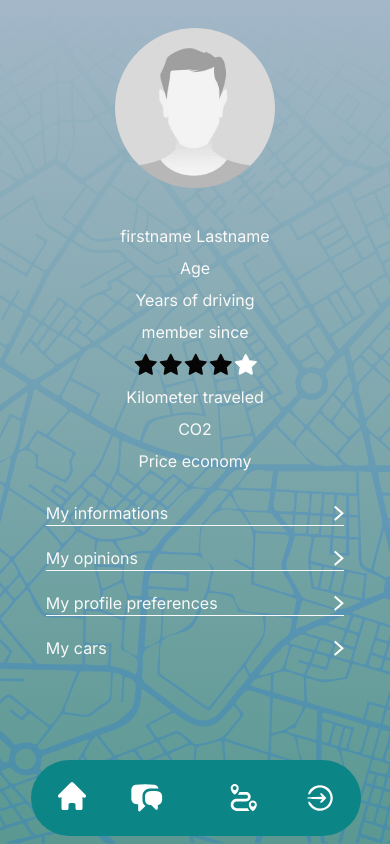
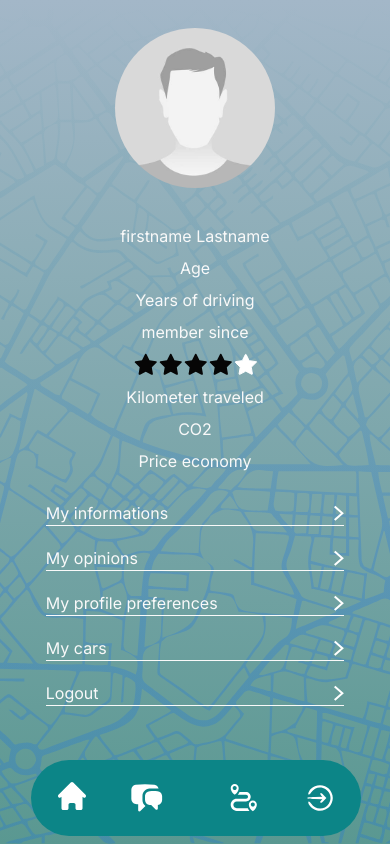
Before and after one commit to WildCodeSchool/2023-09-orleans-cda-projet2-groupe-b, a React (Vite) app in the folder packages/frontend/web/: page /profile in a window 390 px wide. Built offline with nearby package versions, Linux system fonts and the light colour scheme; no server answers.

Commit message:
not finish

```diff
--- a/packages/frontend/web/src/components/Navbar.tsx
+++ b/packages/frontend/web/src/components/Navbar.tsx
@@ -31,6 +31,23 @@ export default function Navbar() {
       ...prevModals,
       [modalKey]: false,
     }));
+  };
+
+  const Logout = async () => {
+    try {
+      const response = await fetch(`/api/auth/logout`, {
+        method: 'POST',
+      });
+
+      if (response.ok) {
+        setIsLoggedIn(false);
+        navigate('/login');
+      } else {
+        console.error('Logout failure');
+      }
+    } catch (error) {
+      console.error('disconnection error', error);
+    }
   };
 
   return (
@@ -164,26 +181,7 @@ export default function Navbar() {
                       <img src='/icons/right-arrow.svg' alt='right-arrow' />
                     </li>
                     <li className='flex w-full flex-row justify-between'>
-                      <button
-                        onClick={async () => {
-                          try {
-                            const response = await fetch(`/api/auth/logout`, {
-                              method: 'POST',
-                            });
-
-                            if (response.ok) {
-                              setIsLoggedIn(false);
-                              navigate('/login');
-                            } else {
-                              console.error('Logout failure');
-                            }
-                          } catch (error) {
-                            console.error('disconnection error', error);
-                          }
-                        }}
-                      >
-                        {'Logout'}
-                      </button>
+                      <button onClick={Logout}>{'Logout'}</button>
                       <img src='/icons/right-arrow.svg' alt='right-arrow' />
                     </li>
                   </ul>
@@ -193,7 +191,7 @@ export default function Navbar() {
           </>
         ) : (
           <>
-            <div className='mt-6 duration-75 sm:hidden'>
+            <div className='mt-6 duration-75 sm:mt-2 sm:hidden'>
               <Link to='/login'>
                 <img
                   src='/icons/login.svg'
@@ -204,12 +202,14 @@ export default function Navbar() {
             </div>
 
             <div className='hidden sm:mr-5 sm:flex sm:flex-col sm:items-center sm:justify-end'>
-              <img
-                src='/icons/login.svg'
-                alt='connect'
-                className='h-7 w-full'
-              />
-              <Link to='/login'>{'Login'}</Link>
+              <Link to='/login'>
+                <img
+                  src='/icons/login.svg'
+                  alt='connect'
+                  className='h-7 w-full'
+                />
+                <p className='sm:mb-1'>{'Login'}</p>
+              </Link>
             </div>
           </>
         )}
--- a/packages/frontend/web/src/pages/Profile.tsx
+++ b/packages/frontend/web/src/pages/Profile.tsx
@@ -1,6 +1,22 @@
-import { Link } from 'react-router-dom';
+import { Link, useNavigate } from 'react-router-dom';
 
 export default function Profile() {
+  const navigate = useNavigate();
+  const Logout = async () => {
+    try {
+      const response = await fetch(`/api/auth/logout`, {
+        method: 'POST',
+      });
+
+      if (response.ok) {
+        navigate('/login');
+      } else {
+        console.error('Logout failure');
+      }
+    } catch (error) {
+      console.error('disconnection error', error);
+    }
+  };
   return (
     <div className='mx-auto w-[85%] from-[#FFFFFF]/10 to-[#FFFFFF]/0 md:mt-28 md:h-[50rem] md:w-[40%] md:rounded-[1.5rem] md:bg-gradient-to-br md:p-5 md:shadow-2xl lg:ms-auto lg:w-[35rem] lg:py-5'>
       <img
@@ -51,6 +67,14 @@ export default function Profile() {
           <img src='/icons/right-arrow.svg' className='me-[5%]' />
         </div>
       </Link>
+      <div className='border-light mx-auto w-[90%] border-b' />
+      <div className=' mt-5 flex justify-between'>
+        <button className='ms-[5%]' onClick={Logout}>
+          {'Logout'}
+        </button>
+        <img src='/icons/right-arrow.svg' className='me-[5%]' />
+      </div>
+      <div className='border-light mx-auto w-[90%] border-b' />
     </div>
   );
 }
```
Also changed, not shown: 1 other file (tests, documents, lock files or other folders).
